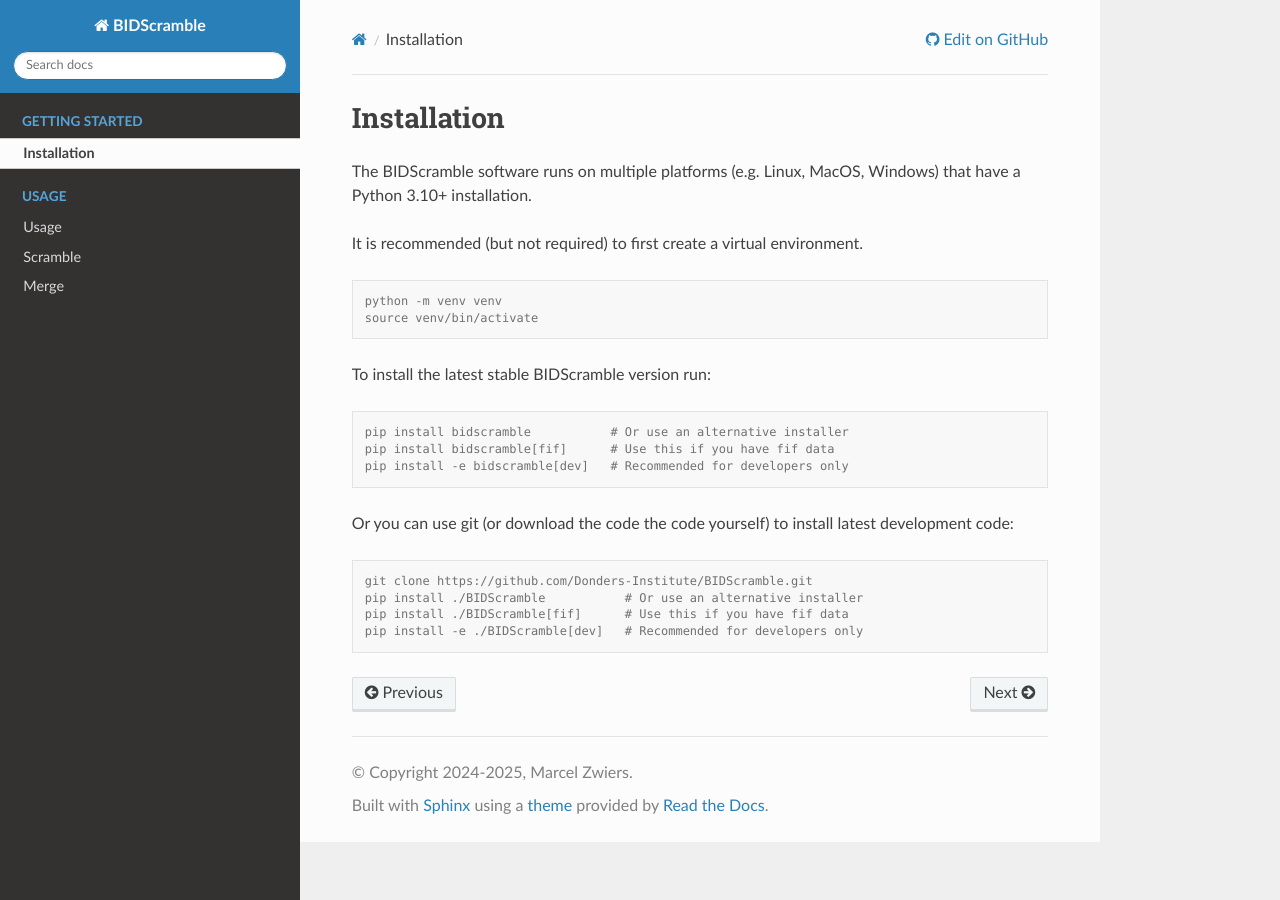
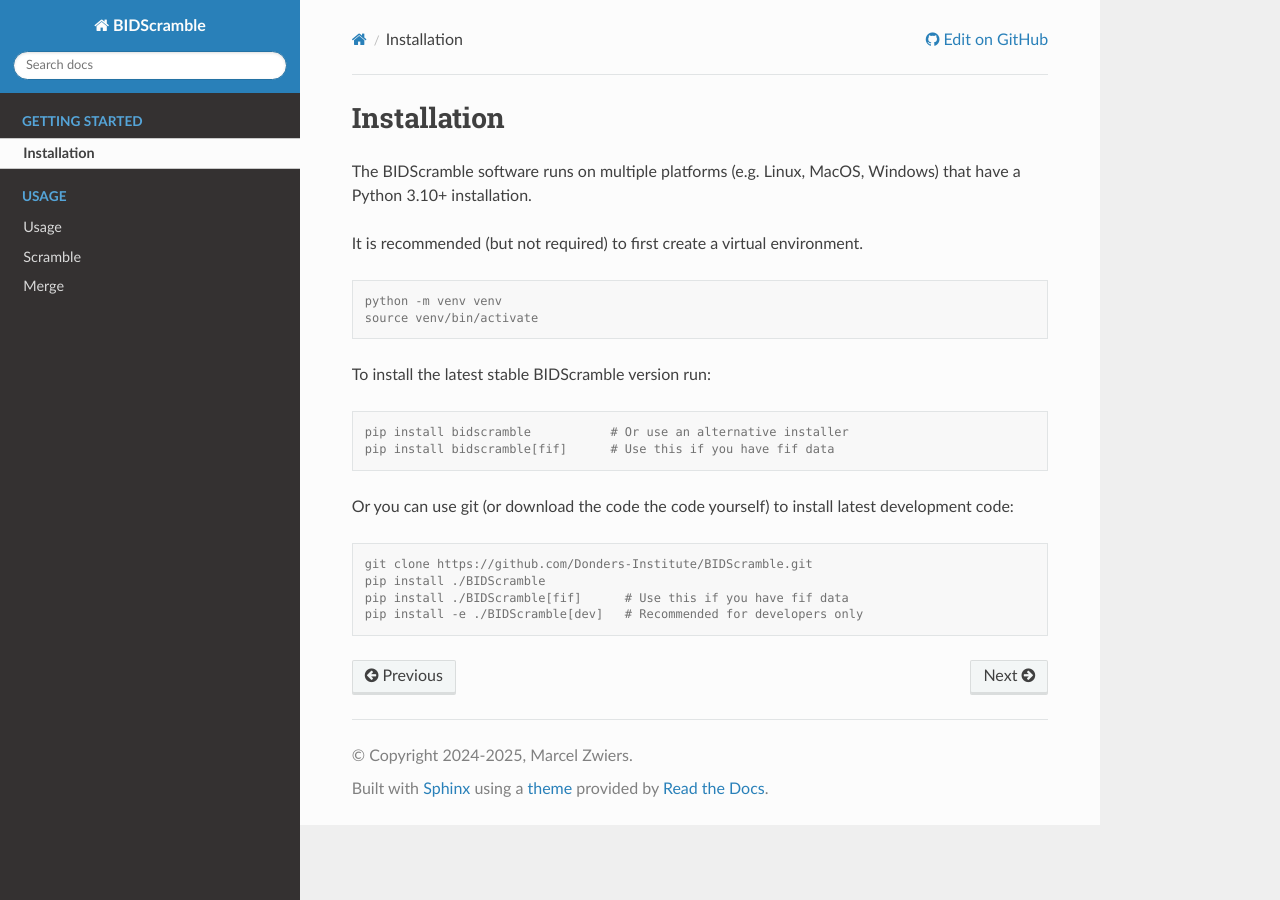
Before and after one commit to Donders-Institute/bidscramble, a Sphinx documentation site: the page built from docs/installation.rst, in a window 1280 px wide. Built offline with Sphinx 7.4.7 and the Read the Docs theme 3.1.0, drawn with Linux system fonts in a browser that asks for light colours.

Commit message:
Doc tweaks

```diff
--- a/docs/installation.rst
+++ b/docs/installation.rst
@@ -18,13 +18,12 @@
 
    pip install bidscramble           # Or use an alternative installer
    pip install bidscramble[fif]      # Use this if you have fif data
-   pip install -e bidscramble[dev]   # Recommended for developers only
 
 Or you can use git (or download the code the code yourself) to install latest development code:
 
 .. code-block:: console
 
    git clone https://github.com/Donders-Institute/BIDScramble.git
-   pip install ./BIDScramble           # Or use an alternative installer
+   pip install ./BIDScramble
    pip install ./BIDScramble[fif]      # Use this if you have fif data
    pip install -e ./BIDScramble[dev]   # Recommended for developers only
```
